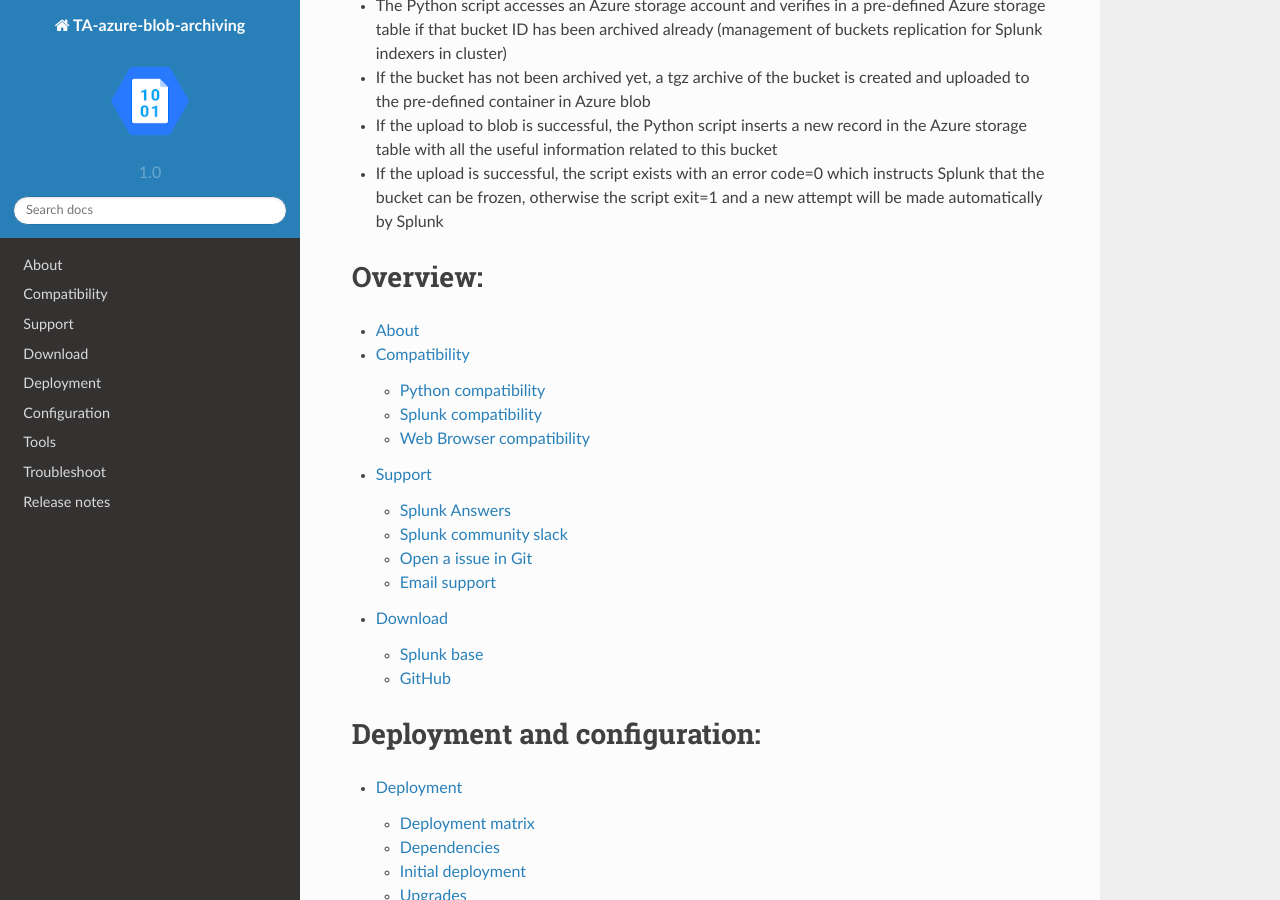
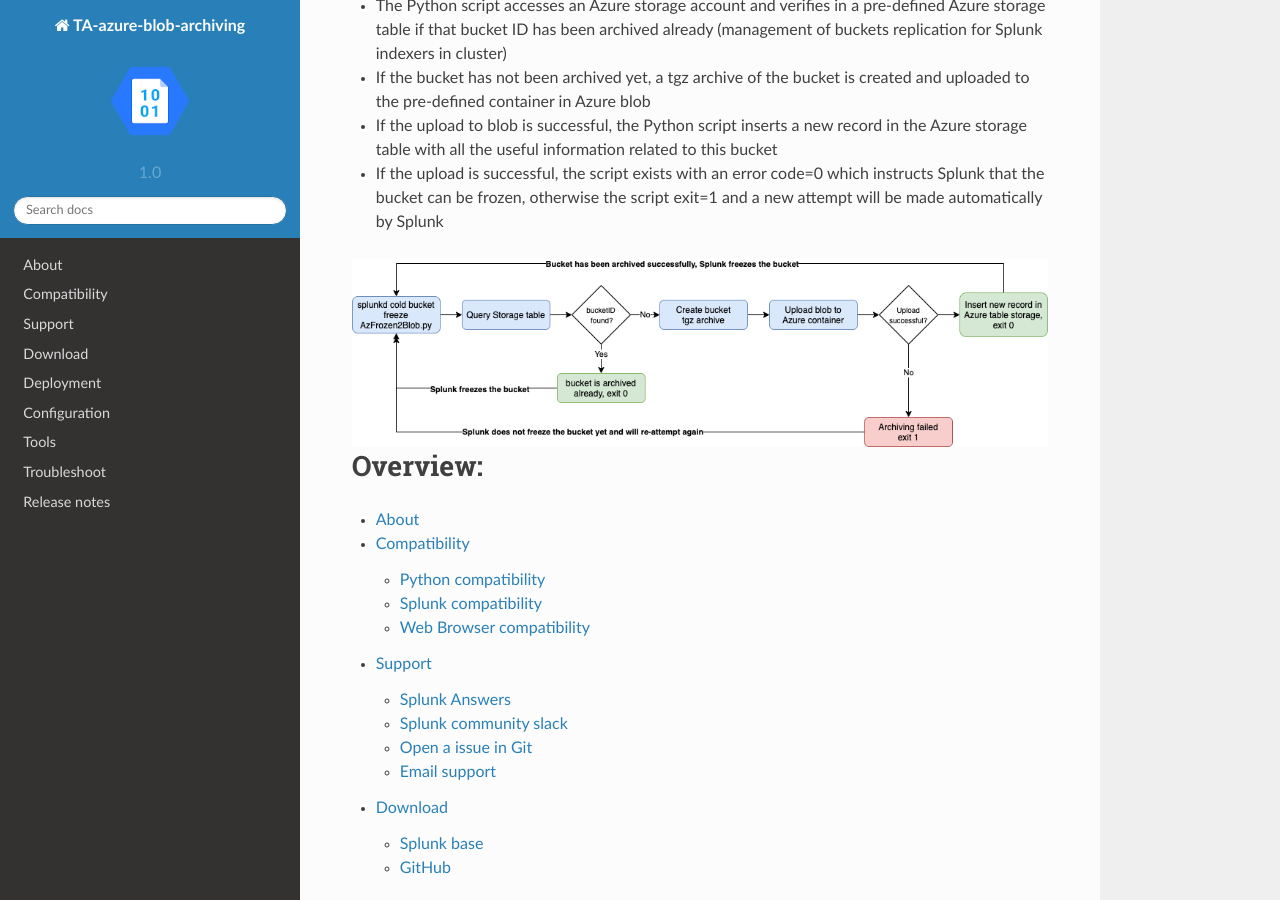
Before and after one commit to guilhemmarchand/TA-azure-blob-archiving, a Sphinx documentation site: the page built from docs/index.rst, in a window 1280 px wide and 900 px high, scrolled down 2170 px. Built offline with Sphinx 7.4.7 and the Read the Docs theme 2.0.0, drawn with Linux system fonts in a browser that asks for light colours.

Commit message:
Add diagram

```diff
--- a/docs/index.rst
+++ b/docs/index.rst
@@ -45,6 +45,10 @@
 - If the upload to blob is successful, the Python script inserts a new record in the Azure storage table with all the useful information related to this bucket
 - If the upload is successful, the script exists with an error code=0 which instructs Splunk that the bucket can be frozen, otherwise the script exit=1 and a new attempt will be made automatically by Splunk
 
+.. image:: img/archiving_overview.png
+   :alt: archiving_overview.png
+   :align: center
+
 Overview:
 =========
 
```
Also changed, not shown: docs/img/archiving_overview.png (added), 1 other file.
